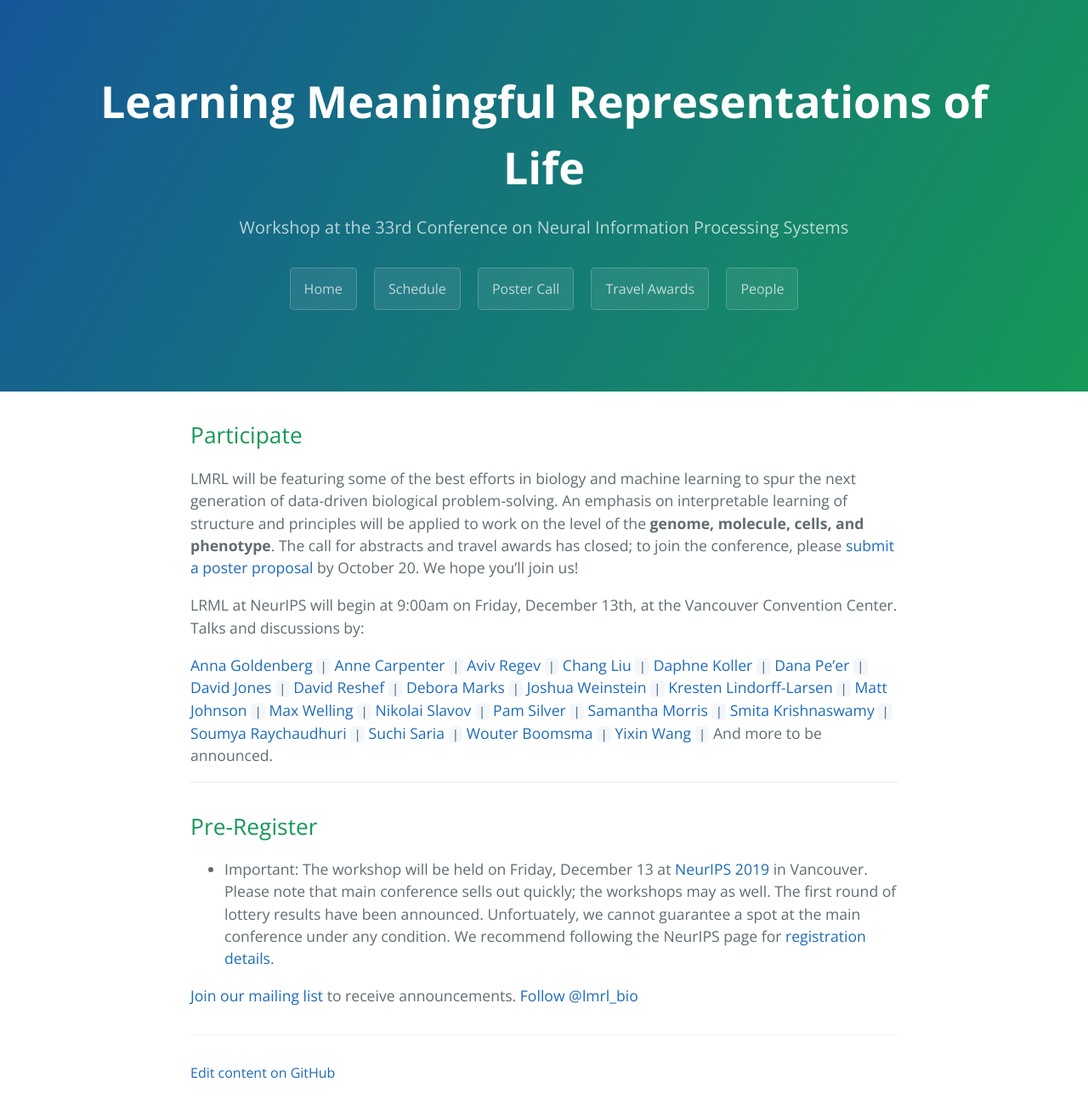
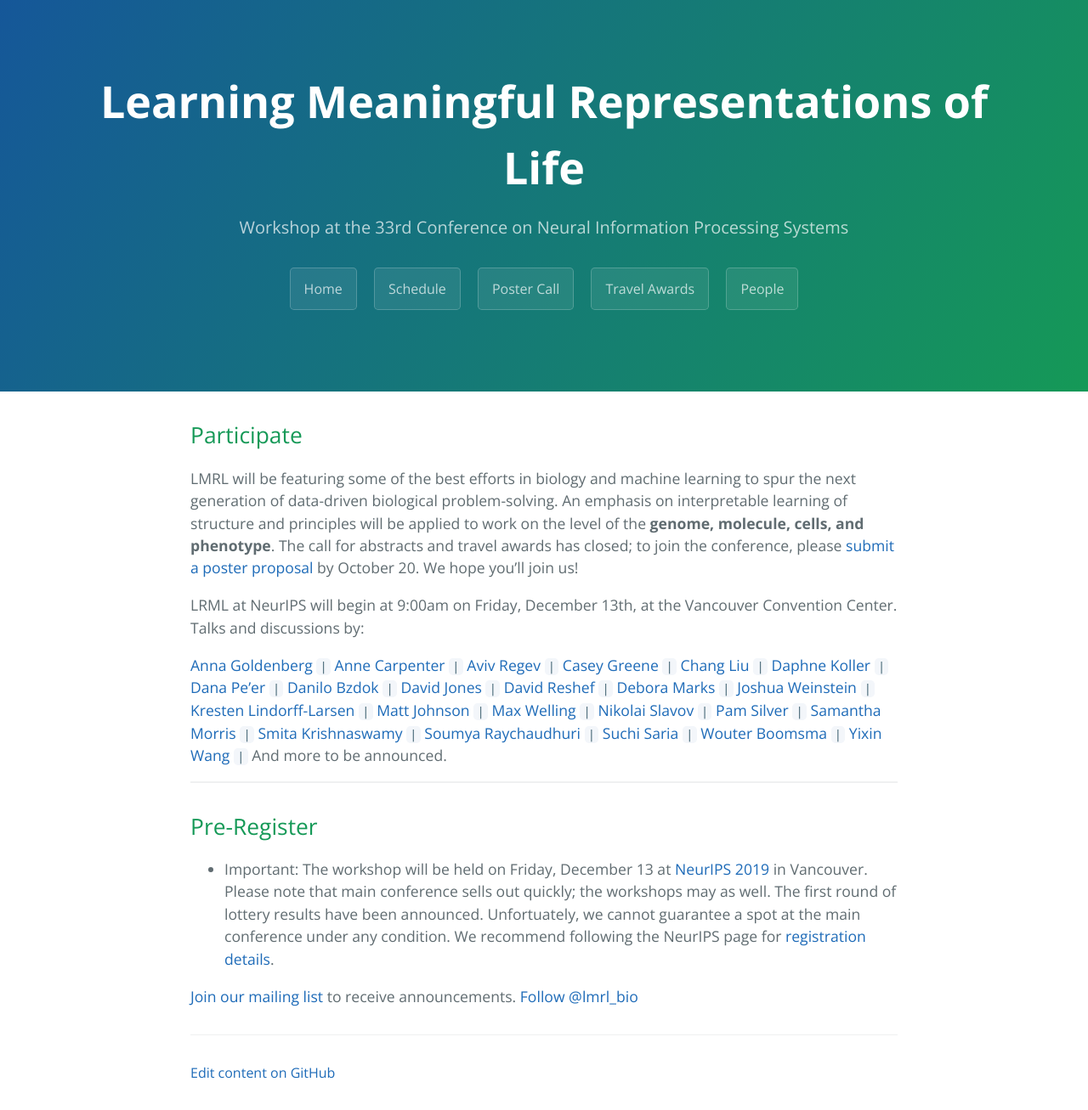
Before and after one commit to lmrl-bio/lmrl-bio.github.io, a Jekyll site: the page built from index.md, in a window 1280 px wide. Shown: the whole page at 85% size. Built offline with Jekyll 4.4.1, drawn with Linux system fonts in a browser that asks for light colours; comment, search, counter and statistics services are not loaded; our own code applies the rules of GitHub Pages for plain Markdown files.

Commit message:
Update index.md

```diff
--- a/index.md
+++ b/index.md
@@ -11,9 +11,11 @@ LRML at NeurIPS will begin at 9:00am on Friday, December 13th, at the Vancouver
 [Anna Goldenberg](https://www.cs.toronto.edu/~goldenberg/Anna_Goldenberg/Home.html) `|`
 [Anne Carpenter](https://personal.broadinstitute.org/anne/) `|`
 [Aviv Regev](https://www.broadinstitute.org/regev-lab) `|`
+[Casey Greene](http://www.greenelab.com/) `|`
 [Chang Liu](https://liulab.com/ccl/) `|`
 [Daphne Koller](https://ai.stanford.edu/users/koller/) `|`
 [Dana Pe’er](https://www.mskcc.org/research/ski/labs/dana-pe-er) `|`
+[Danilo Bzdok](https://danilobzdok.de/) `|`
 [David Jones](http://www0.cs.ucl.ac.uk/staff/D.Jones/) `|`
 [David Reshef](http://web.mit.edu/dnreshef/www/) `|`
 [Debora Marks](https://marks.hms.harvard.edu/) `|`
```
